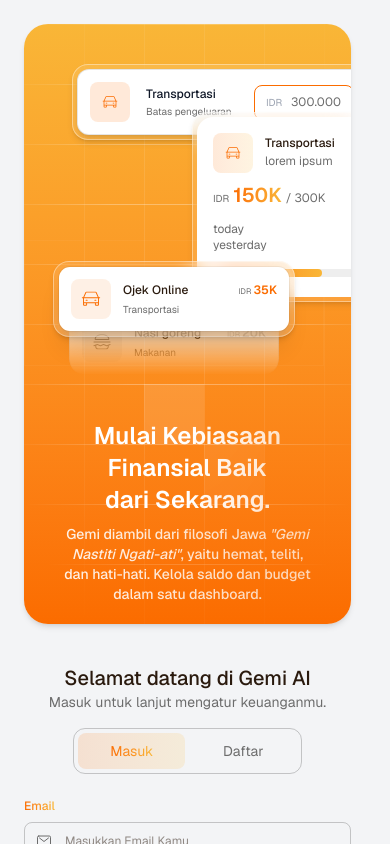
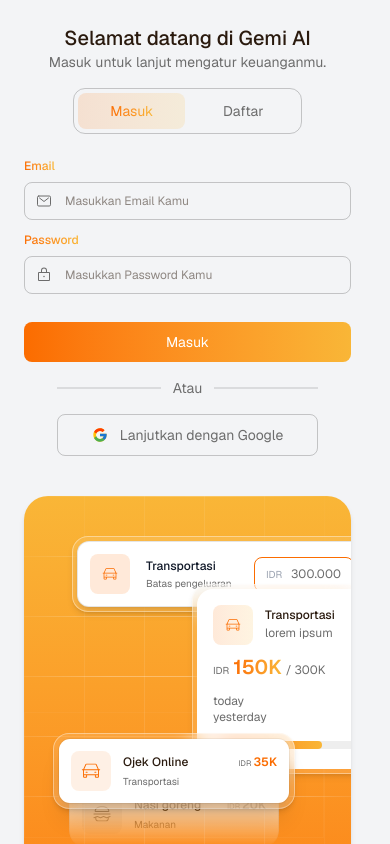
Before and after one commit to kuncoro-0927/spendly, a Next.js app: page /login in a window 390 px wide. Shown: the top 844 px of the page. Built offline with nearby package versions, Linux system fonts and the light colour scheme; no server answers.

Commit message:
upd desain auth

```diff
--- a/src/app/login/page.tsx
+++ b/src/app/login/page.tsx
@@ -29,7 +29,7 @@ export default function LoginPage() {
   const isLogin = mode === "login";
 
   return (
-    <main className="min-h-screen flex flex-col-reverse lg:flex-row items-center gap-10 xl:gap-5 justify-center p-6 xl:mx-20 2xl:mx-40">
+    <main className="min-h-screen flex flex-col lg:flex-row items-center gap-10 xl:gap-5 justify-center p-6 xl:mx-20 2xl:mx-40">
       <div className="text-center  flex flex-col items-center justify-center w-full xl:max-w-1/2">
         <span className="font-medium text-xl">
           {isLogin ? "Selamat datang di Gemi AI" : "Buat akun Gemi"}
```
